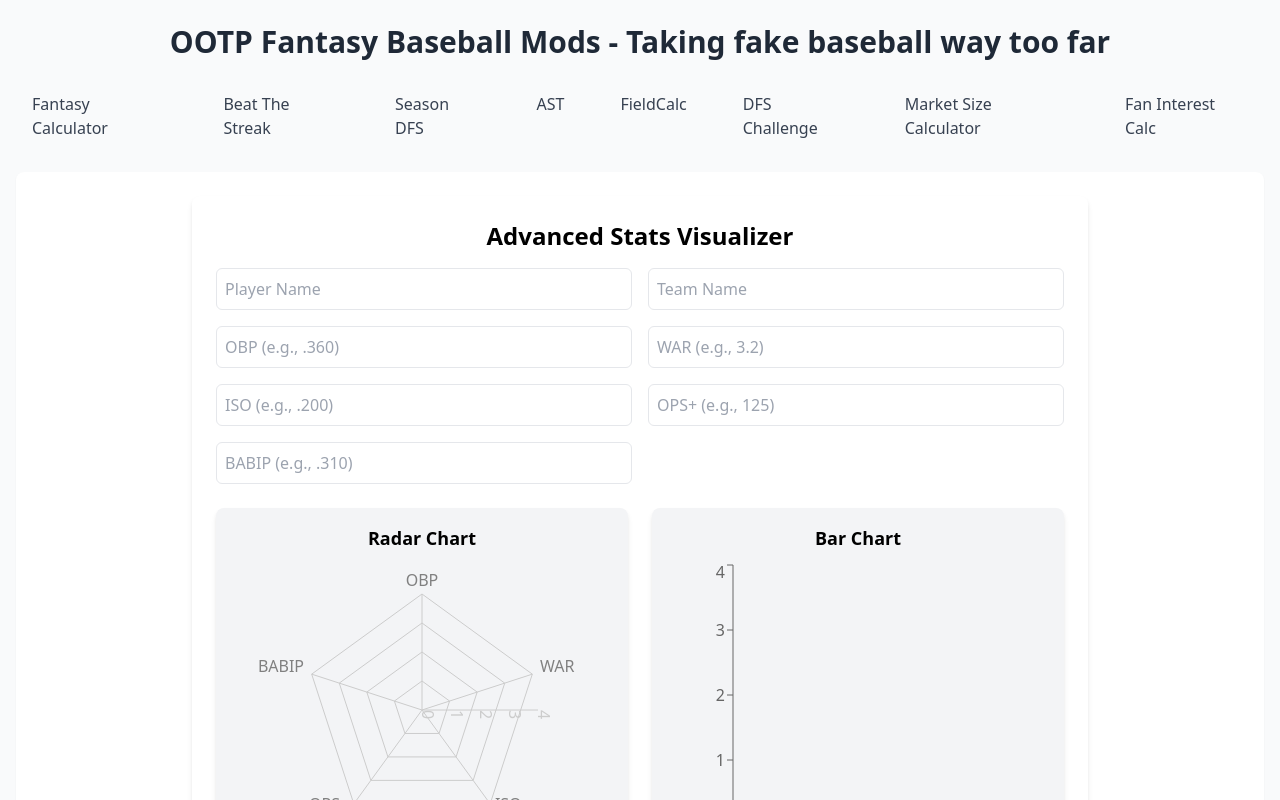
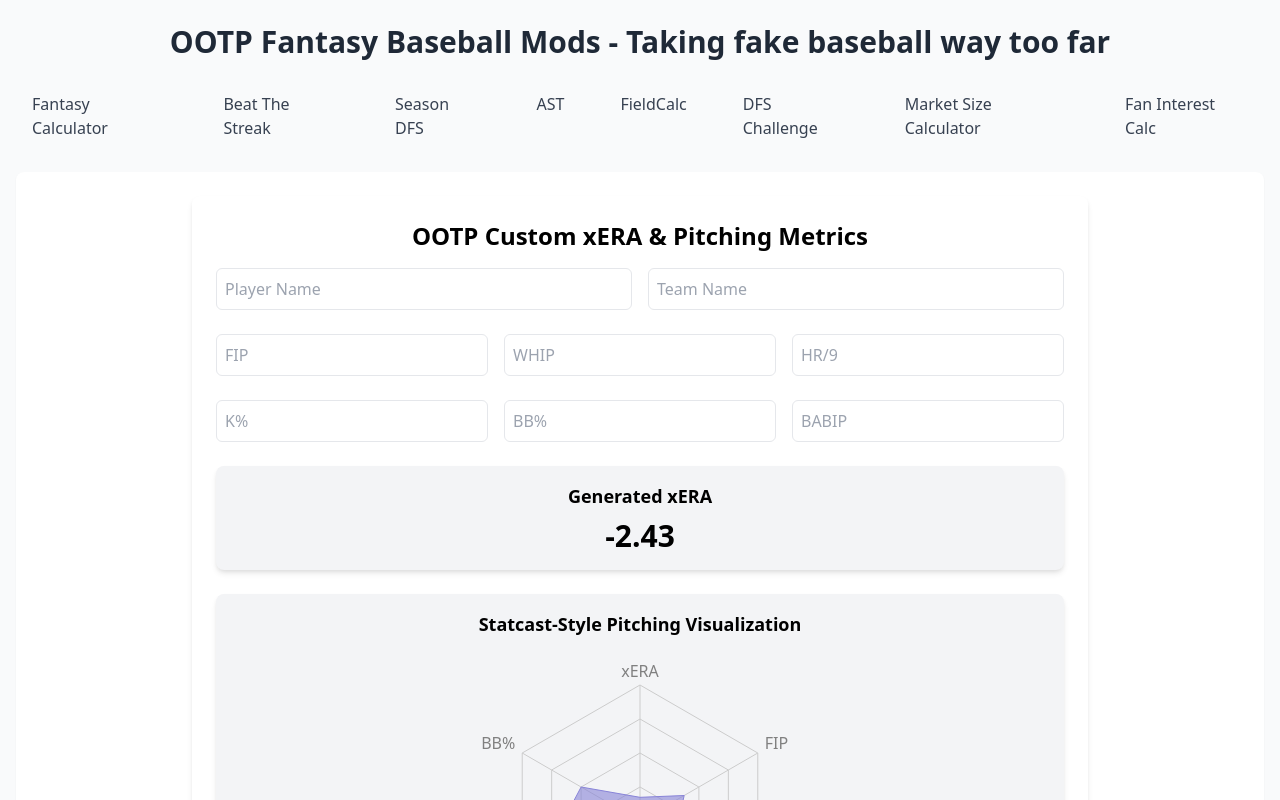
Before and after one commit to quarterback/SimBaseballCalc, a React (Create React App) app: page /ast in a window 1280 px wide. Shown: the top 800 px of the page. Built offline with nearby package versions, Linux system fonts and the light colour scheme.

Commit message:
Update AdvancedStatsTool.js

```diff
--- a/src/AdvancedStatsTool.js
+++ b/src/AdvancedStatsTool.js
@@ -1,19 +1,19 @@
 import React, { useState } from "react";
-import { Radar, RadarChart, PolarGrid, PolarAngleAxis, PolarRadiusAxis, BarChart, Bar, XAxis, YAxis, Tooltip, ResponsiveContainer } from "recharts";
+import { Radar, RadarChart, PolarGrid, PolarAngleAxis, PolarRadiusAxis, Tooltip, ResponsiveContainer } from "recharts";
 
 const AdvancedStatsTool = () => {
-  // State for manual stat input
   const [playerData, setPlayerData] = useState({
     name: "",
     team: "",
-    obp: "",
-    war: "",
-    iso: "",
-    opsPlus: "",
+    fip: "",
+    whip: "",
+    hr9: "",
+    kRate: "",
+    bbRate: "",
     babip: "",
+    lobPercent: "",
   });
 
-  // Handle user input
   const handleChange = (e) => {
     setPlayerData({
       ...playerData,
@@ -21,120 +21,82 @@ const AdvancedStatsTool = () => {
     });
   };
 
-  // Convert input values to numbers for chart rendering
+  // Calculate xERA using OOTP-approximation formula
+  const xERA =
+    (parseFloat(playerData.fip) || 4.00) * 0.7 +
+    (parseFloat(playerData.whip) || 1.30) * 0.3 +
+    (parseFloat(playerData.hr9) || 1.2) * 1.2 -
+    (parseFloat(playerData.lobPercent) || 70) * 0.1 -
+    (parseFloat(playerData.babip) || 0.300) * 0.2;
+
+  // Convert raw stats into percentile rankings (scaled 0-100)
+  const leagueAvg = {
+    fip: 4.00,
+    whip: 1.30,
+    hr9: 1.2,
+    kRate: 22,
+    bbRate: 8,
+    babip: 0.300,
+    lobPercent: 70,
+  };
+
+  const percentiles = {
+    fip: Math.max(0, Math.min(100, 100 - ((parseFloat(playerData.fip) - leagueAvg.fip) / 1.5) * 100)),
+    whip: Math.max(0, Math.min(100, 100 - ((parseFloat(playerData.whip) - leagueAvg.whip) / 0.5) * 100)),
+    hr9: Math.max(0, Math.min(100, 100 - ((parseFloat(playerData.hr9) - leagueAvg.hr9) / 1.0) * 100)),
+    kRate: Math.max(0, Math.min(100, ((parseFloat(playerData.kRate) - leagueAvg.kRate) / 10) * 100)),
+    bbRate: Math.max(0, Math.min(100, 100 - ((parseFloat(playerData.bbRate) - leagueAvg.bbRate) / 5) * 100)),
+    babip: Math.max(0, Math.min(100, 100 - ((parseFloat(playerData.babip) - leagueAvg.babip) / 0.1) * 100)),
+    lobPercent: Math.max(0, Math.min(100, ((parseFloat(playerData.lobPercent) - leagueAvg.lobPercent) / 15) * 100)),
+  };
+
   const formattedData = [
-    { stat: "OBP", value: parseFloat(playerData.obp) || 0 },
-    { stat: "WAR", value: parseFloat(playerData.war) || 0 },
-    { stat: "ISO", value: parseFloat(playerData.iso) || 0 },
-    { stat: "OPS+", value: parseFloat(playerData.opsPlus) || 0 },
-    { stat: "BABIP", value: parseFloat(playerData.babip) || 0 },
+    { stat: "xERA", value: xERA },
+    { stat: "FIP", value: parseFloat(playerData.fip) || 4.00 },
+    { stat: "WHIP", value: parseFloat(playerData.whip) || 1.30 },
+    { stat: "HR/9", value: parseFloat(playerData.hr9) || 1.2 },
+    { stat: "K%", value: parseFloat(playerData.kRate) || 22 },
+    { stat: "BB%", value: parseFloat(playerData.bbRate) || 8 },
   ];
 
   return (
     <div className="max-w-4xl mx-auto p-6 bg-white shadow-md rounded-lg">
-      <h2 className="text-2xl font-bold text-center mb-4">Advanced Stats Visualizer</h2>
+      <h2 className="text-2xl font-bold text-center mb-4">OOTP Custom xERA & Pitching Metrics</h2>
 
-      {/* Input Form */}
       <div className="grid grid-cols-2 gap-4 mb-6">
-        <input
-          type="text"
-          name="name"
-          value={playerData.name}
-          onChange={handleChange}
-          placeholder="Player Name"
-          className="p-2 border rounded-md w-full"
-        />
-        <input
-          type="text"
-          name="team"
-          value={playerData.team}
-          onChange={handleChange}
-          placeholder="Team Name"
-          className="p-2 border rounded-md w-full"
-        />
-        <input
-          type="number"
-          step="0.001"
-          name="obp"
-          value={playerData.obp}
-          onChange={handleChange}
-          placeholder="OBP (e.g., .360)"
-          className="p-2 border rounded-md w-full"
-        />
-        <input
-          type="number"
-          step="0.1"
-          name="war"
-          value={playerData.war}
-          onChange={handleChange}
-          placeholder="WAR (e.g., 3.2)"
-          className="p-2 border rounded-md w-full"
-        />
-        <input
-          type="number"
-          step="0.01"
-          name="iso"
-          value={playerData.iso}
-          onChange={handleChange}
-          placeholder="ISO (e.g., .200)"
-          className="p-2 border rounded-md w-full"
-        />
-        <input
-          type="number"
-          name="opsPlus"
-          value={playerData.opsPlus}
-          onChange={handleChange}
-          placeholder="OPS+ (e.g., 125)"
-          className="p-2 border rounded-md w-full"
-        />
-        <input
-          type="number"
-          step="0.001"
-          name="babip"
-          value={playerData.babip}
-          onChange={handleChange}
-          placeholder="BABIP (e.g., .310)"
-          className="p-2 border rounded-md w-full"
-        />
+        <input type="text" name="name" value={playerData.name} onChange={handleChange} placeholder="Player Name" className="p-2 border rounded-md w-full" />
+        <input type="text" name="team" value={playerData.team} onChange={handleChange} placeholder="Team Name" className="p-2 border rounded-md w-full" />
       </div>
 
-      {/* Visualizations */}
-      <div className="grid grid-cols-1 md:grid-cols-2 gap-6">
-        {/* Radar Chart */}
+      <div className="grid grid-cols-3 gap-4 mb-6">
+        <input type="number" step="0.01" name="fip" value={playerData.fip} onChange={handleChange} placeholder="FIP" className="p-2 border rounded-md w-full" />
+        <input type="number" step="0.01" name="whip" value={playerData.whip} onChange={handleChange} placeholder="WHIP" className="p-2 border rounded-md w-full" />
+        <input type="number" step="0.1" name="hr9" value={playerData.hr9} onChange={handleChange} placeholder="HR/9" className="p-2 border rounded-md w-full" />
+      </div>
+
+      <div className="grid grid-cols-3 gap-4 mb-6">
+        <input type="number" step="0.1" name="kRate" value={playerData.kRate} onChange={handleChange} placeholder="K%" className="p-2 border rounded-md w-full" />
+        <input type="number" step="0.1" name="bbRate" value={playerData.bbRate} onChange={handleChange} placeholder="BB%" className="p-2 border rounded-md w-full" />
+        <input type="number" step="0.001" name="babip" value={playerData.babip} onChange={handleChange} placeholder="BABIP" className="p-2 border rounded-md w-full" />
+      </div>
+
       <div className="p-4 bg-gray-100 rounded-lg shadow-md">
-          <h3 className="text-lg font-semibold text-center mb-2">Radar Chart</h3>
-          <ResponsiveContainer width="100%" height={300}>
+        <h3 className="text-lg font-semibold text-center mb-2">Generated xERA</h3>
+        <p className="text-3xl text-center font-bold">{xERA.toFixed(2)}</p>
+      </div>
+
+      <div className="p-4 bg-gray-100 rounded-lg shadow-md mt-6">
+        <h3 className="text-lg font-semibold text-center mb-2">Statcast-Style Pitching Visualization</h3>
+        <ResponsiveContainer width="100%" height={350}>
           <RadarChart cx="50%" cy="50%" outerRadius="80%" data={formattedData}>
             <PolarGrid />
             <PolarAngleAxis dataKey="stat" />
             <PolarRadiusAxis />
+            <Tooltip />
             <Radar name={playerData.name || "Player"} dataKey="value" stroke="#8884d8" fill="#8884d8" fillOpacity={0.6} />
           </RadarChart>
         </ResponsiveContainer>
       </div>
-
-        {/* Bar Chart */}
-        <div className="p-4 bg-gray-100 rounded-lg shadow-md">
-          <h3 className="text-lg font-semibold text-center mb-2">Bar Chart</h3>
-          <ResponsiveContainer width="100%" height={300}>
-            <BarChart data={formattedData}>
-              <XAxis dataKey="stat" />
-              <YAxis />
-              <Tooltip />
-              <Bar dataKey="value" fill="#82ca9d" />
-            </BarChart>
-          </ResponsiveContainer>
-        </div>
-      </div>
-
-      {/* Display player and team info */}
-      {playerData.name && playerData.team && (
-        <div className="text-center mt-6">
-          <h3 className="text-xl font-semibold">
-            {playerData.name} - {playerData.team}
-          </h3>
-        </div>
-      )}
     </div>
   );
 };
```
Lines whose indentation alone changed are shown as unchanged.
